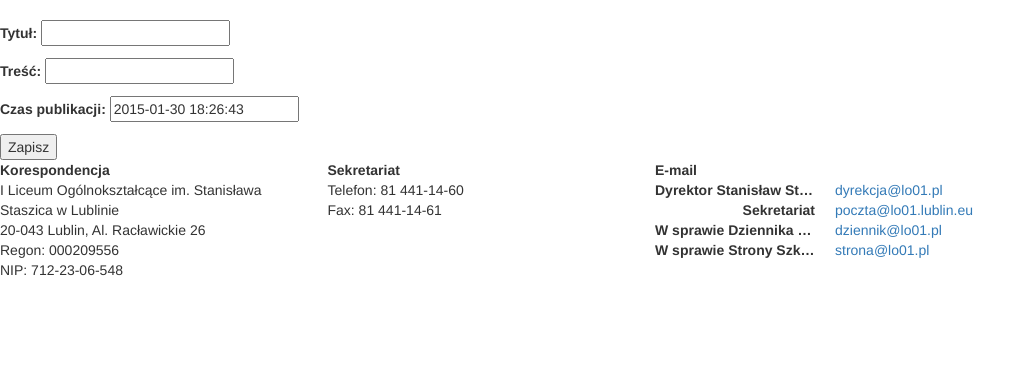
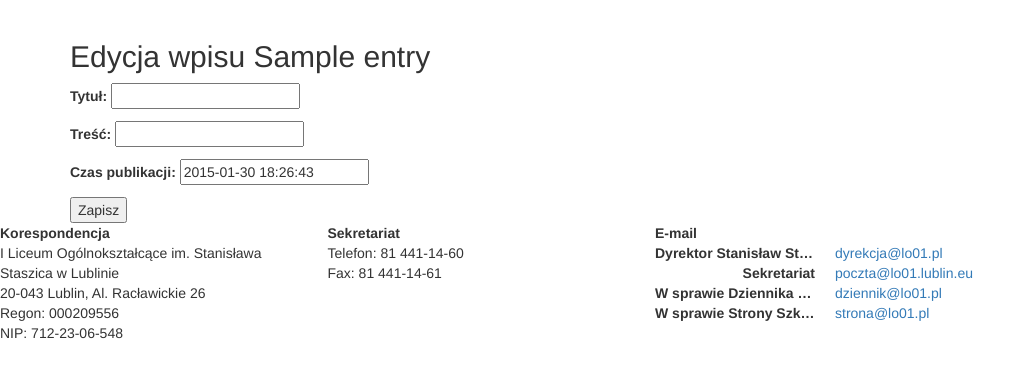
Before and after one commit to Michcioperz/stasiooo, a Django app: template strona/templates/stasiooo/post_edit.html in a window 1280 px wide. Shown: the part 52-430 px from the top of the page, without its empty margins (0-1036 px from the left). Run offline with Django 3.2, Linux system fonts and the light colour scheme; the template is opened without the code that fills it: values that come from a table or form of the project are taken from there, others are empty; tables that the repository leaves empty hold one stand-in row (values such as "Sample post"); some libraries are stand-ins or nearby versions.

Commit message:
Update post_edit.html

```diff
--- a/strona/templates/stasiooo/post_edit.html
+++ b/strona/templates/stasiooo/post_edit.html
@@ -2,9 +2,12 @@
 {% block title %}Edycja wpisu {{ post.title }}{% endblock title %}
 {% block head %}{{ form.media }}{% endblock head %}
 {% block body %}
-<form action="{% url "post_edit" post.pk %}" method="post">
-  {% csrf_token %}
-  {{ form.as_p }}
-  <input type="submit" value="Zapisz" />
-</form>
+<div class="container">
+  <h2>Edycja wpisu {{ post.title }}</h2>
+  <form action="{% url "post_edit" post.pk %}" method="post">
+    {% csrf_token %}
+    {{ form.as_p }}
+    <input type="submit" value="Zapisz" />
+  </form>
+</div>
 {% endblock body %}
```
